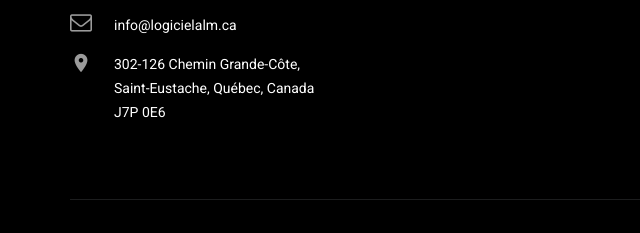
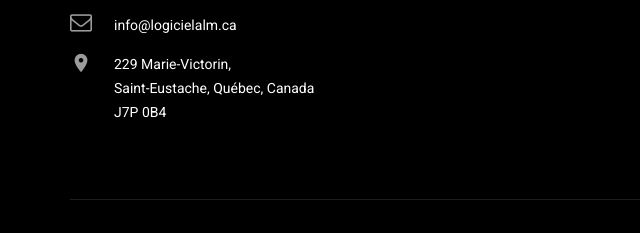
Before and after one commit to logicielalm/logicielalm.github.io, a plain HTML site: page index.html in a window 1280 px wide. Shown: the part 1554-1787 px from the top of the page, 0-640 px from the left. Drawn offline with Linux system fonts and the light colour scheme; a web font is replaced by a local one.

Commit message:
Update address

```diff
--- a/index.html
+++ b/index.html
@@ -237,8 +237,8 @@
                           class="novi-icon icon icon-xs icon-dusty-gray material-icons-place"></span></div>
                       <div class="unit-body">
                         <a class="link-white d-inline"
-                          href="https://www.google.com/maps/place/Logiciel+Alm+inc/@45.5648822,-73.8795034,17z/data=!3m1!4b1!4m5!3m4!1s0x4cc925075d009893:0xe3e2760e9fd83bf8!8m2!3d45.5648822!4d-73.8773147">
-                          302-126 Chemin Grande-Côte,<br>Saint-Eustache, Québec, Canada J7P 0E6</a>
+                          href="https://maps.app.goo.gl/f3WnH4RX46NXuNhN6">
+                          229 Marie-Victorin,<br>Saint-Eustache, Québec, Canada J7P 0B4</a>
                       </div>
                     </div>
                   </address>
```
